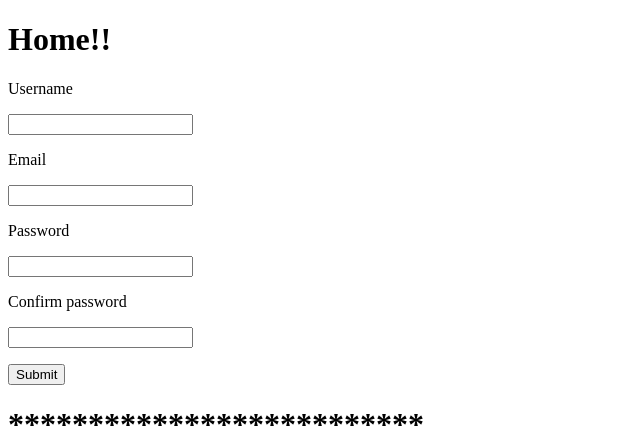
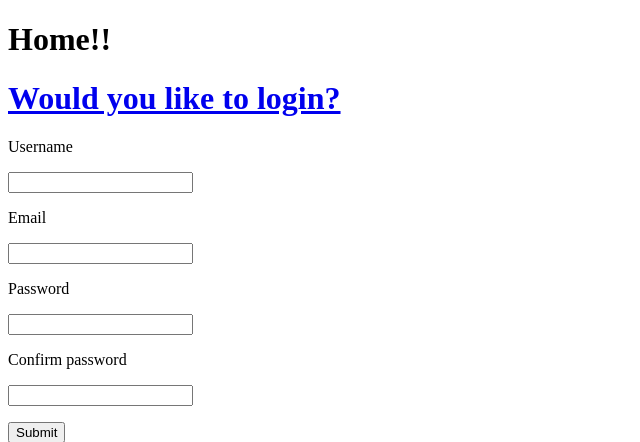
Before and after one commit to jacksorjacksor/flask_forms_session_1, a Flask app: page / in a window 1280 px wide. Shown: the top 442 px of the page, without its empty margins (0-640 px from the left). Run offline with Flask 2, Linux system fonts and the light colour scheme; data comes from the database, SQL or seed files in the repository; both versions use the stored data as it was after the commit; some libraries are stand-ins or nearby versions.

Commit message:
User login logout and flash messages

```diff
--- a/appinav/__init__.py
+++ b/appinav/__init__.py
@@ -2,6 +2,7 @@ from flask import Flask
 from flask_sqlalchemy import SQLAlchemy
 import os
 from flask_bootstrap import Bootstrap
+from flask_login import LoginManager
 
 app = Flask(__name__)
 Bootstrap(app)
@@ -16,4 +17,7 @@ app.config["SQLALCHEMY_DATABASE_URI"] = f"sqlite:///{os.path.join(basedir,'my_db
 # Creates instance of the database
 db = SQLAlchemy(app)
 
+login_manager = LoginManager()
+login_manager.init_app(app)
+
 from appinav import routes
--- a/appinav/forms.py
+++ b/appinav/forms.py
@@ -18,7 +18,7 @@ class MyForm(FlaskForm):
         validators=[
             InputRequired(),
             # Length(min=5, max=9, message="Must be between 5 and 9"),
-            Regexp('^[a-z]{6-10}$', message="Can only use lowercase characters and must be between 6 and 10 characters"),
+            # Regexp('^[a-z]{6-10}$', message="Can only use lowercase characters and must be between 6 and 10 characters"),
             ]
         )
     email = EmailField(
@@ -36,3 +36,16 @@ class MyForm(FlaskForm):
         )
 
     submit_button = SubmitField(label="Submit")
+
+class LoginForm(FlaskForm):
+    email = EmailField(
+        label="Email",
+        validators=[InputRequired()]
+        )
+
+    password = PasswordField(
+        label="Password",
+        validators=[InputRequired()]
+        )
+
+    submit = SubmitField(label="Submit")
--- a/appinav/routes.py
+++ b/appinav/routes.py
@@ -1,7 +1,8 @@
-from flask import render_template
+from flask import render_template, redirect, url_for, flash
 from appinav import app, db
-from appinav.forms import MyForm
+from appinav.forms import MyForm, LoginForm
 from appinav.models import User
+from flask_login import login_user, logout_user
 
 
 @app.route("/", methods=["GET", "POST"])
@@ -11,10 +12,11 @@ def home():
     if my_amazing_form.validate_on_submit():
         new_var = my_amazing_form.username.data
 
-        new_user = User(username=my_amazing_form.username.data)
+        new_user = User(username=my_amazing_form.username.data,email=my_amazing_form.email.data,password=my_amazing_form.password.data)
 
         db.session.add(new_user)
         db.session.commit()
+        flash(f"This user has now been added! {my_amazing_form.username.data}")
     else:
         new_var=None
 
@@ -22,6 +24,34 @@ def home():
     list_of_users = User.query.all()
 
     return render_template("home.html", my_amazing_form=my_amazing_form, new_var=new_var, list_of_users=list_of_users)
+
+# LOGIN DETAILS
+
+@app.route("/login", methods=["GET","POST"])
+def login():
+    my_login_form = LoginForm()
+
+    if my_login_form.validate_on_submit():
+        user_to_login = User.query.filter_by(email=my_login_form.email.data).first()
+        if user_to_login:
+            login_user(user_to_login)
+            flash(f"FLASH: You have logged in")
+            return redirect(url_for('home'))
+        else:
+            return redirect(url_for('login_error'))
+
+    return render_template("login.html", my_login_form=my_login_form)
+
+@app.route("/error-page")
+def login_error():
+    return "Things did not go well when logging in"
+
+@app.route("/logout")
+def logout():
+    logout_user()
+    flash(f"FLASH: You have logged out")
+    return redirect(url_for('home'))
+
 
 ##### THE FOUR QUERIES OF THE APOCALYPSE
 '''
@@ -62,3 +92,5 @@ def filter_by(my_variable):
 @app.route("/bootstrap")
 def bootstrap():
     return render_template("bootstrap.html")
+
+###########################################################################
--- a/appinav/templates/home.html
+++ b/appinav/templates/home.html
@@ -1,6 +1,18 @@
 {% extends 'layout.html' %}
 {% block content %}
     <h1>Home!!</h1>
+
+{% if current_user.is_authenticated %}
+    {{ current_user.email }}
+    <h1>Hi {{ current_user.username }}!</h1>
+    <a href="{{url_for('logout')}}">
+        <h1>Would you like to logout?</h1>
+    </a>
+{% else %}
+    <a href="{{url_for('login')}}">
+        <h1>Would you like to login?</h1>
+    </a>
+{% endif %}
 
 <ul>
     <!-- Dictionaries in Jinja2 -->
--- a/appinav/templates/layout.html
+++ b/appinav/templates/layout.html
@@ -7,6 +7,20 @@
     <title>Document</title>
 </head>
 <body>
+    <div class="flash_messages">
+        <!-- https://flask-login.readthedocs.io/en/latest/#how-it-works -->
+        {% with list_of_flash_messages = get_flashed_messages() %}
+            {% if list_of_flash_messages %}
+                <ul class="flashes">
+                    {% for message in list_of_flash_messages %}
+                    <li>{{ message }}</li>
+                    {% endfor %}
+                </ul>
+            {% endif %}
+        {% endwith %}
+    </div>
+
+
     {% block content %}
 
     {% endblock content %}
--- a/db_maker.py
+++ b/db_maker.py
@@ -5,9 +5,9 @@ db.drop_all()
 
 db.create_all()
 
-user1 = User(username="111")
-user2 = User(username="222")
-user3 = User(username="333")
+user1 = User(username="aaa", email="a@a.a", password="a")
+user2 = User(username="bbb", email="b@b.b", password="b")
+user3 = User(username="ccc", email="c@c.c", password="c")
 
 db.session.add(user1)
 db.session.add(user2)
```
Also changed, not shown: appinav/models.py (+22 -3 lines), appinav/templates/login.html (added, +11 -0 lines), appinav/my_db.db.
